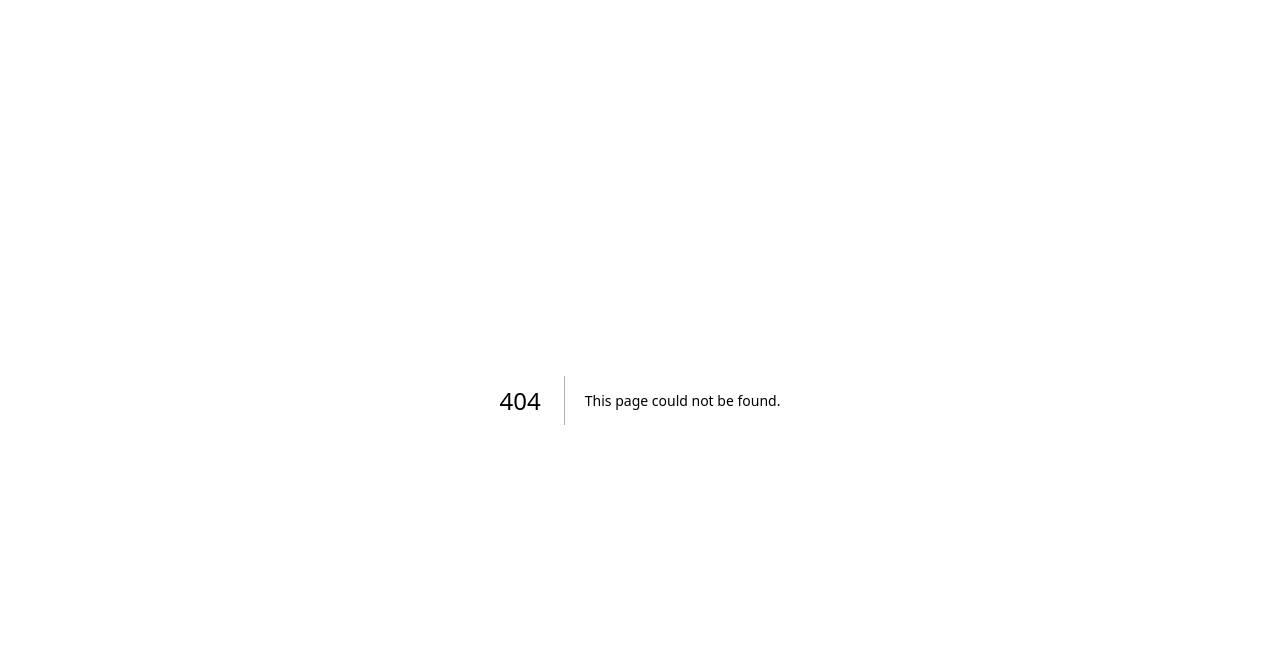
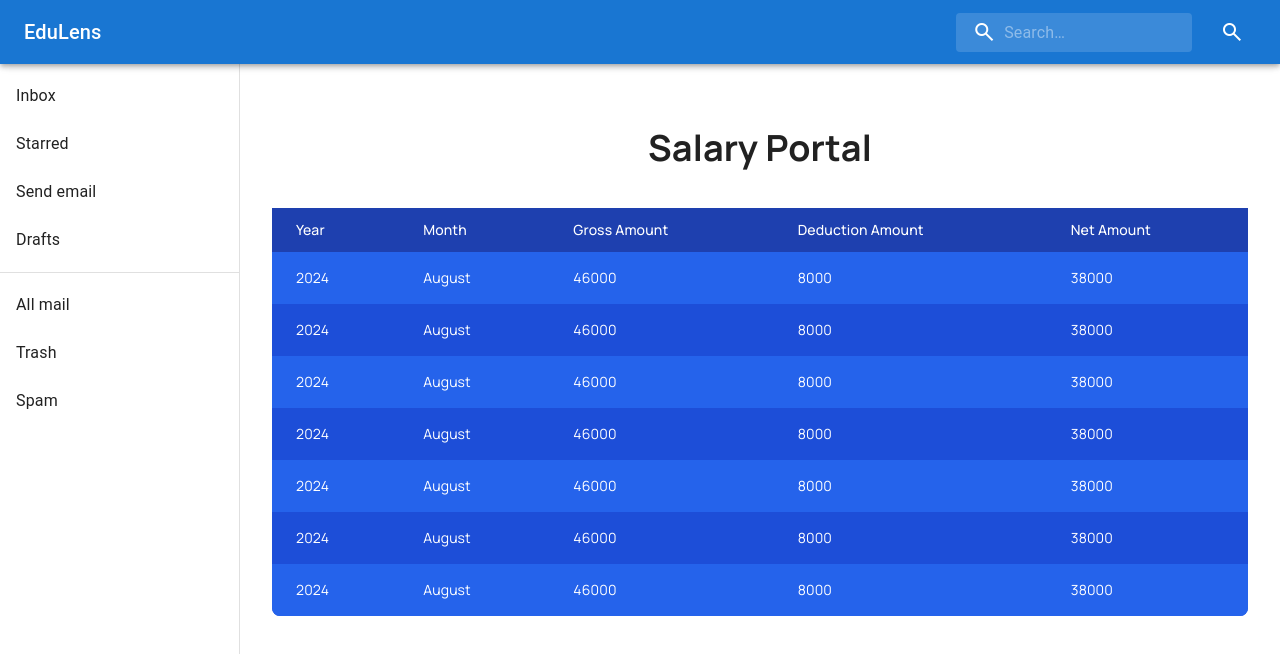
Before and after one commit to TheAnanta/edulens, a Next.js app: page /salary/1 in a window 1280 px wide. Before the commit this address had no page. Shown: the top 654 px of the page. Built offline with nearby package versions, Linux system fonts and the light colour scheme.

Commit message:
Salary portal added
Signed-off-by: Chandan-6 <khamitkarsaichandan1035@gmail.com>

```diff
--- /dev/null
+++ b/src/app/salary/[id]/page.tsx
@@ -0,0 +1,47 @@
+import Sidebar from '@/components/Sidebar';
+import React from 'react';
+
+function App(props: { params: { id: string } }) {
+    const scheduleData = [
+        { year: 2024, month: 'August', grossAmount: 46000, deductionAmount: 8000, netAmount: 38000 },
+        { year: 2024, month: 'August', grossAmount: 46000, deductionAmount: 8000, netAmount: 38000 },
+        { year: 2024, month: 'August', grossAmount: 46000, deductionAmount: 8000, netAmount: 38000 },
+        { year: 2024, month: 'August', grossAmount: 46000, deductionAmount: 8000, netAmount: 38000 },
+        { year: 2024, month: 'August', grossAmount: 46000, deductionAmount: 8000, netAmount: 38000 },
+        { year: 2024, month: 'August', grossAmount: 46000, deductionAmount: 8000, netAmount: 38000 },
+        { year: 2024, month: 'August', grossAmount: 46000, deductionAmount: 8000, netAmount: 38000 },
+    ];
+
+    return (
+        <div className="p-8 flex">
+            <Sidebar />
+            <div className="w-full overflow-hidden rounded-lg mt-24 space-y-10">
+                <p className="w-full text-center text-4xl font-bold">Salary Portal</p>
+                <table className="w-full bg-blue-700 text-white">
+                    <thead>
+                        <tr>
+                            <th className="head">Year</th>
+                            <th className="head">Month</th>
+                            <th className="head">Gross Amount</th>
+                            <th className="head">Deduction Amount</th>
+                            <th className="head">Net Amount</th>
+                        </tr>
+                    </thead>
+                    <tbody>
+                        {scheduleData.map((item, index) => (
+                            <tr key={index} className="even:bg-blue-700 odd:bg-blue-600">
+                                <td>{item.year}</td>
+                                <td>{item.month}</td>
+                                <td>{item.grossAmount}</td>
+                                <td>{item.deductionAmount}</td>
+                                <td>{item.netAmount}</td>
+                            </tr>
+                        ))}
+                    </tbody>
+                </table>
+            </div>
+        </div>
+    );
+}
+
+export default App;
--- a/src/app/timetable/page.tsx
+++ b/src/app/timetable/page.tsx
@@ -14,7 +14,8 @@ function App() {
   return (
     <div className="p-8 flex">
       <Sidebar />
-      <div className="w-full overflow-hidden rounded-lg shadow-lg mt-24">
+      <div className="w-full overflow-hidden rounded-lg shadow-lg mt-24 space-y-10">
+      <p className="w-full text-center text-4xl font-bold">TimeTable</p>
         <table className="w-full bg-blue-700 text-white">
           <thead>
             <tr>
```
